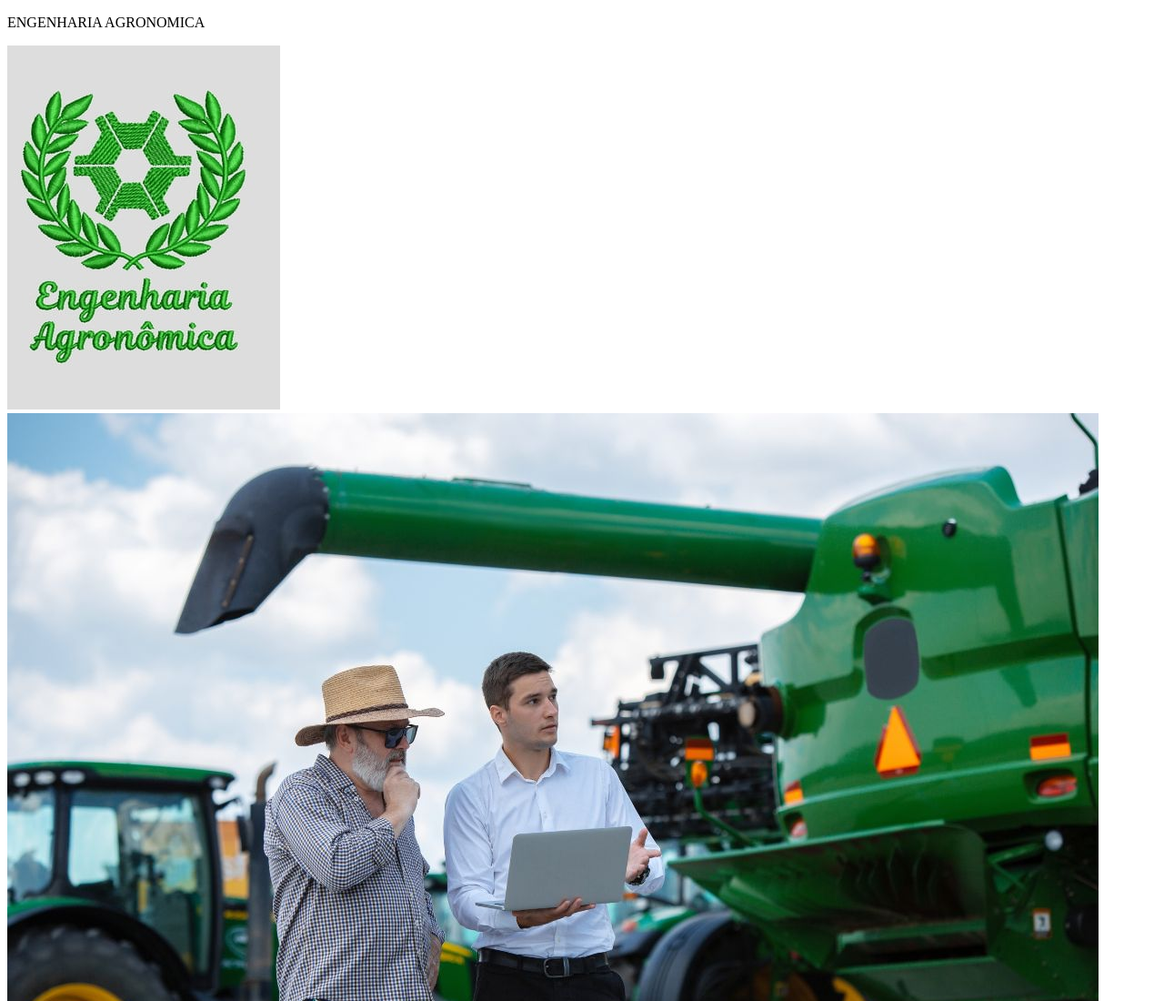
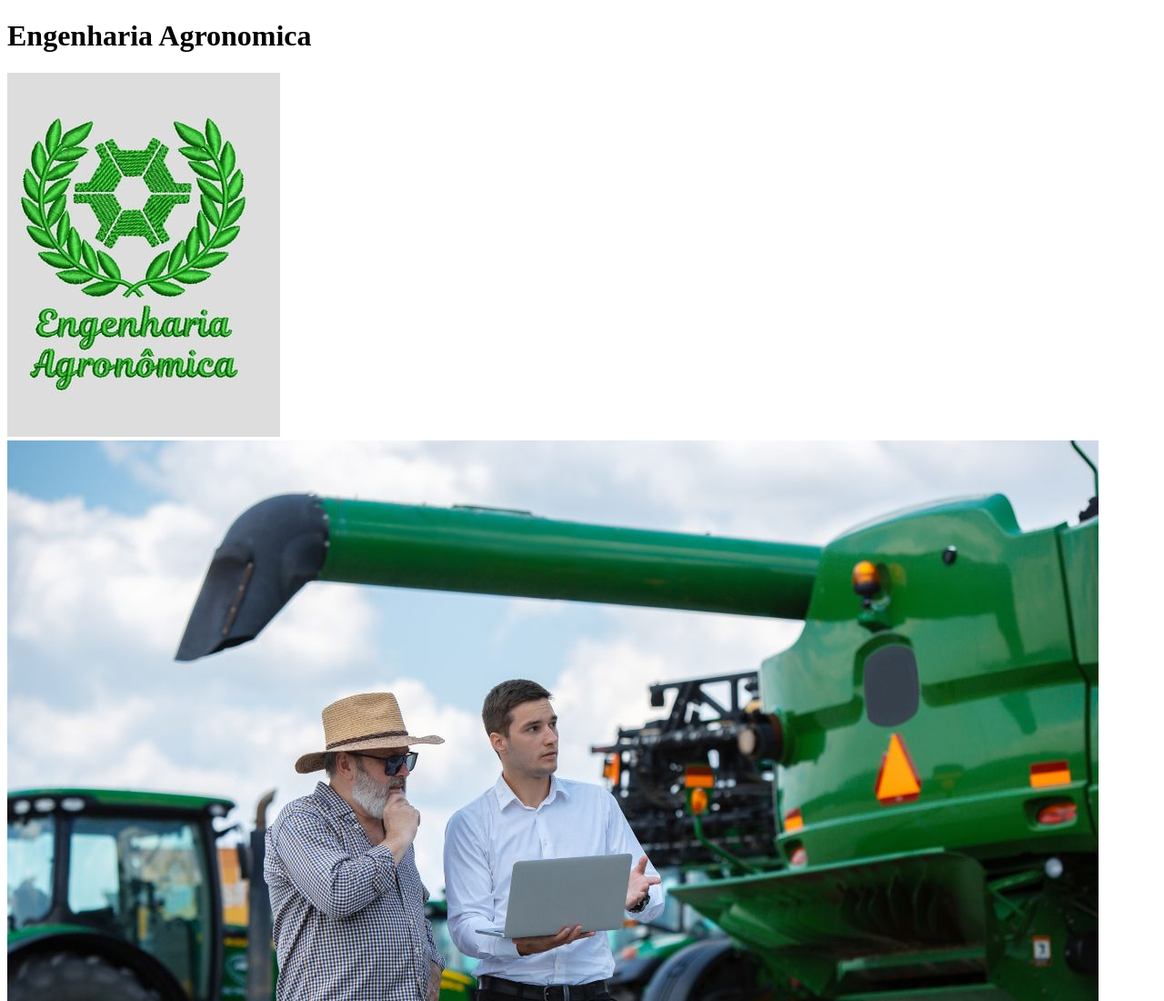
Before and after one commit to ipolitx/projeto-1, a plain HTML site: page index.html in a window 1280 px wide. Shown: the top 1100 px of the page at 91% size. Drawn offline with Linux system fonts and the light colour scheme.

Commit message:
inicio 4

```diff
--- a/index.html
+++ b/index.html
@@ -6,7 +6,7 @@
     <title>Document</title>
 </head>
 <body>
-    <p>ENGENHARIA AGRONOMICA</p>
+        <h1>Engenharia Agronomica</h1>
     <img src="matriz-de-bordado-engenharia-agronomica-matriz-de-bordado.jpg" alt="">
     <img src="Engenharia-Agronomica.jpg" alt="">
 
```
